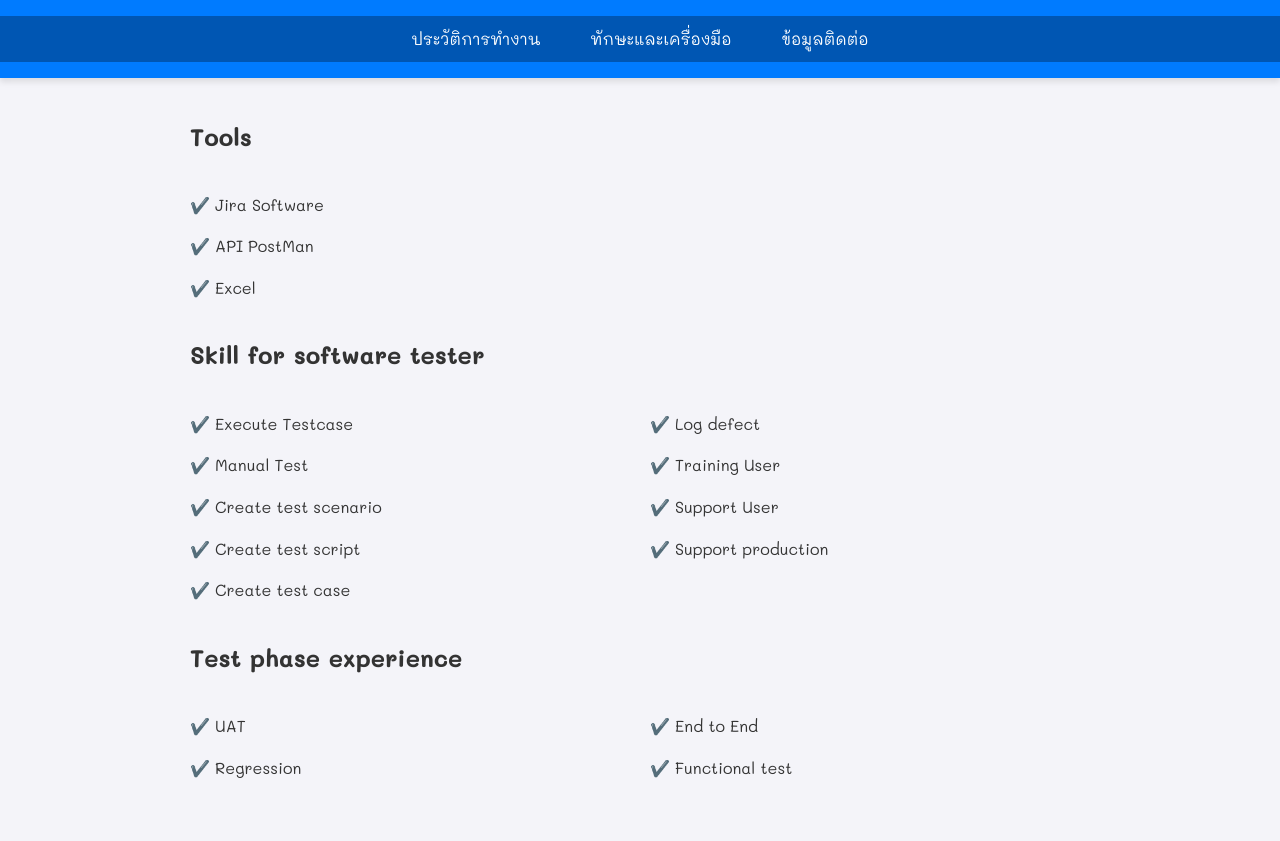
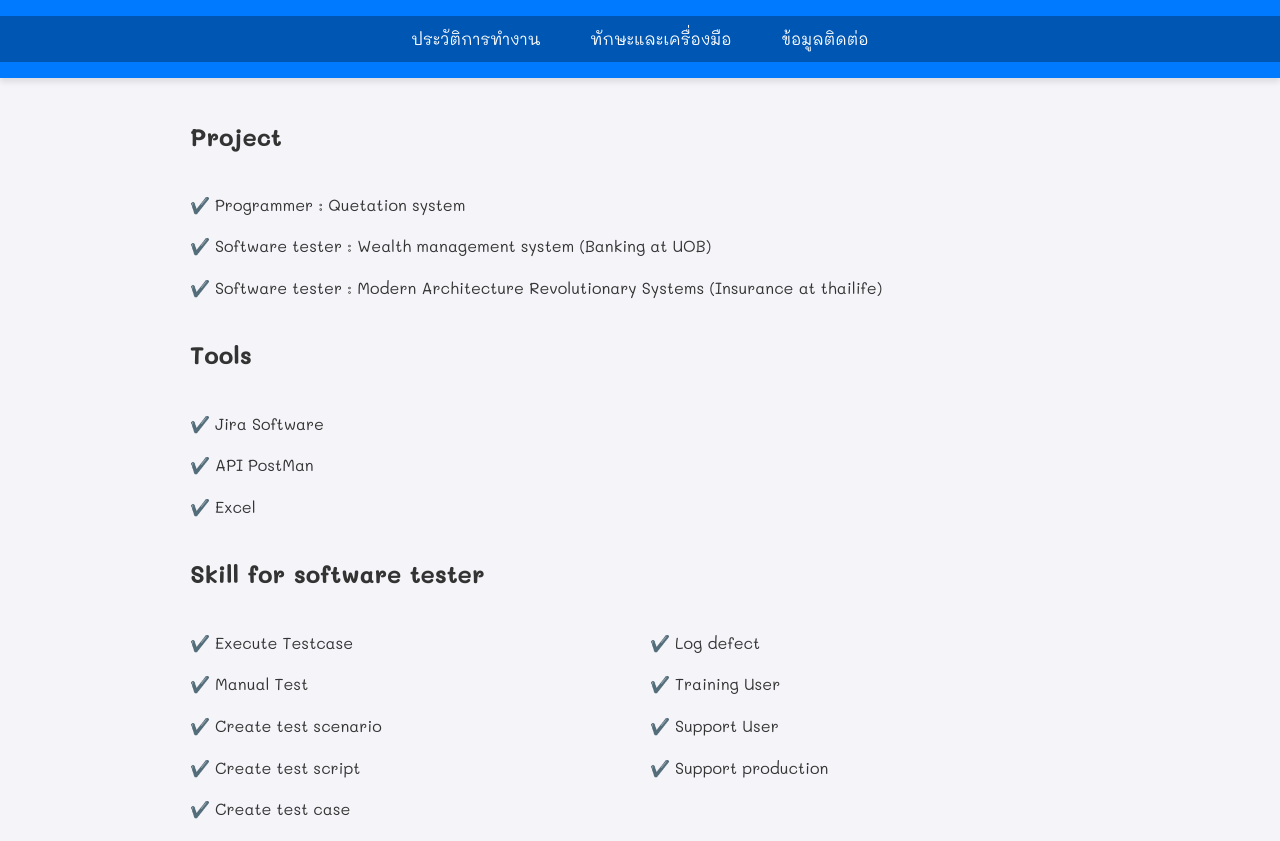
Before and after one commit to Krittapony/Resume, a plain HTML site: page skills.html in a window 1280 px wide. Shown: the top 841 px of the page. Before the commit the page ends 816 px from the top, so only its background shows below. Drawn offline with Linux system fonts and the light colour scheme.

Commit message:
Update skills.html

```diff
--- a/skills.html
+++ b/skills.html
@@ -39,6 +39,14 @@
         </nav>
     </header>
     <main>
+                <h2>Project</h2>
+        <div class="checklist">
+            <div>
+                <p>Programmer : Quetation system</p>
+                <p>Software tester : Wealth management system (Banking at UOB)</p>
+                <p>Software tester : Modern Architecture Revolutionary Systems (Insurance at thailife) </p>
+            </div>
+        </div>
         <h2>Tools</h2>
         <div class="checklist">
             <div>
```
